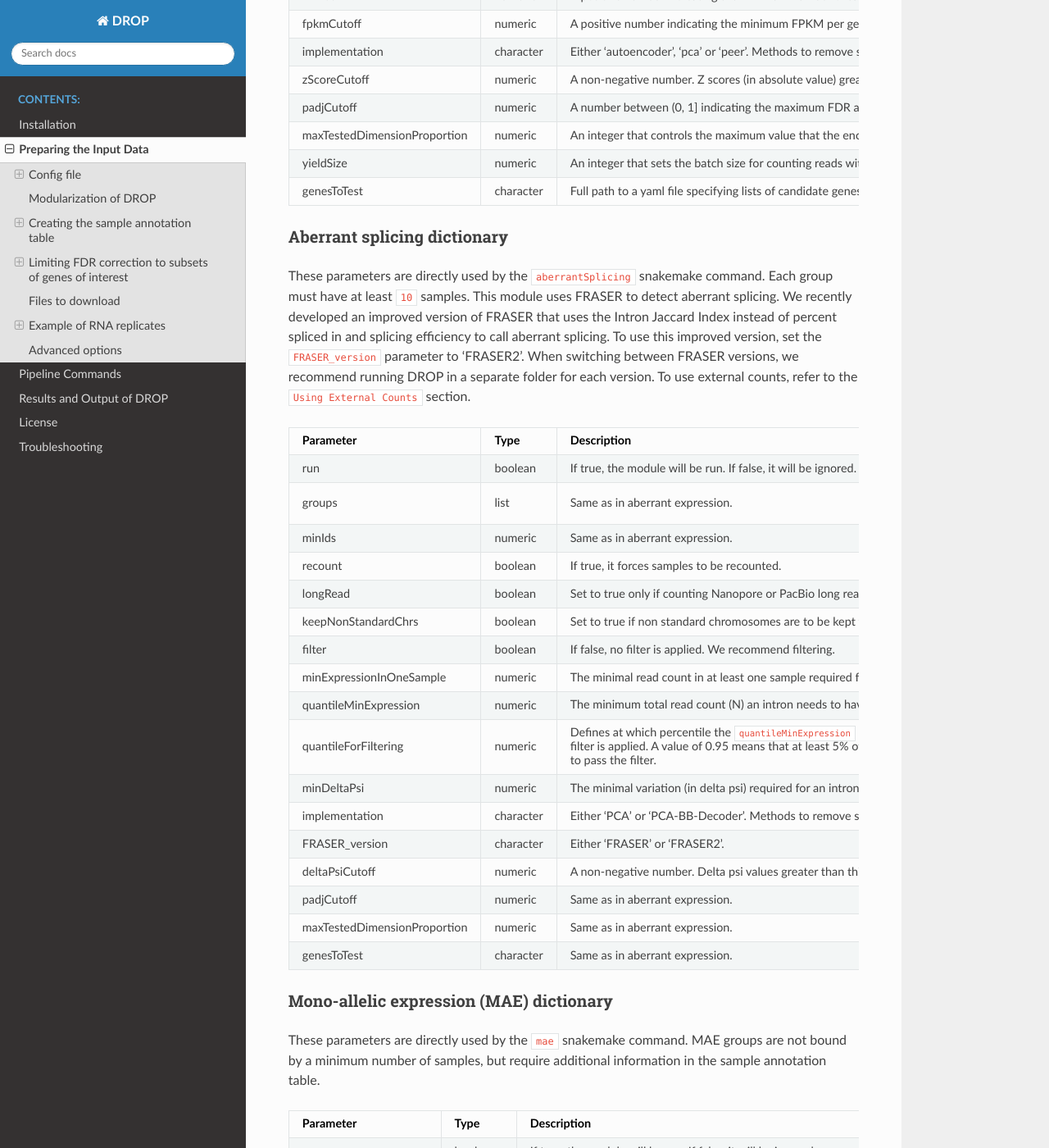
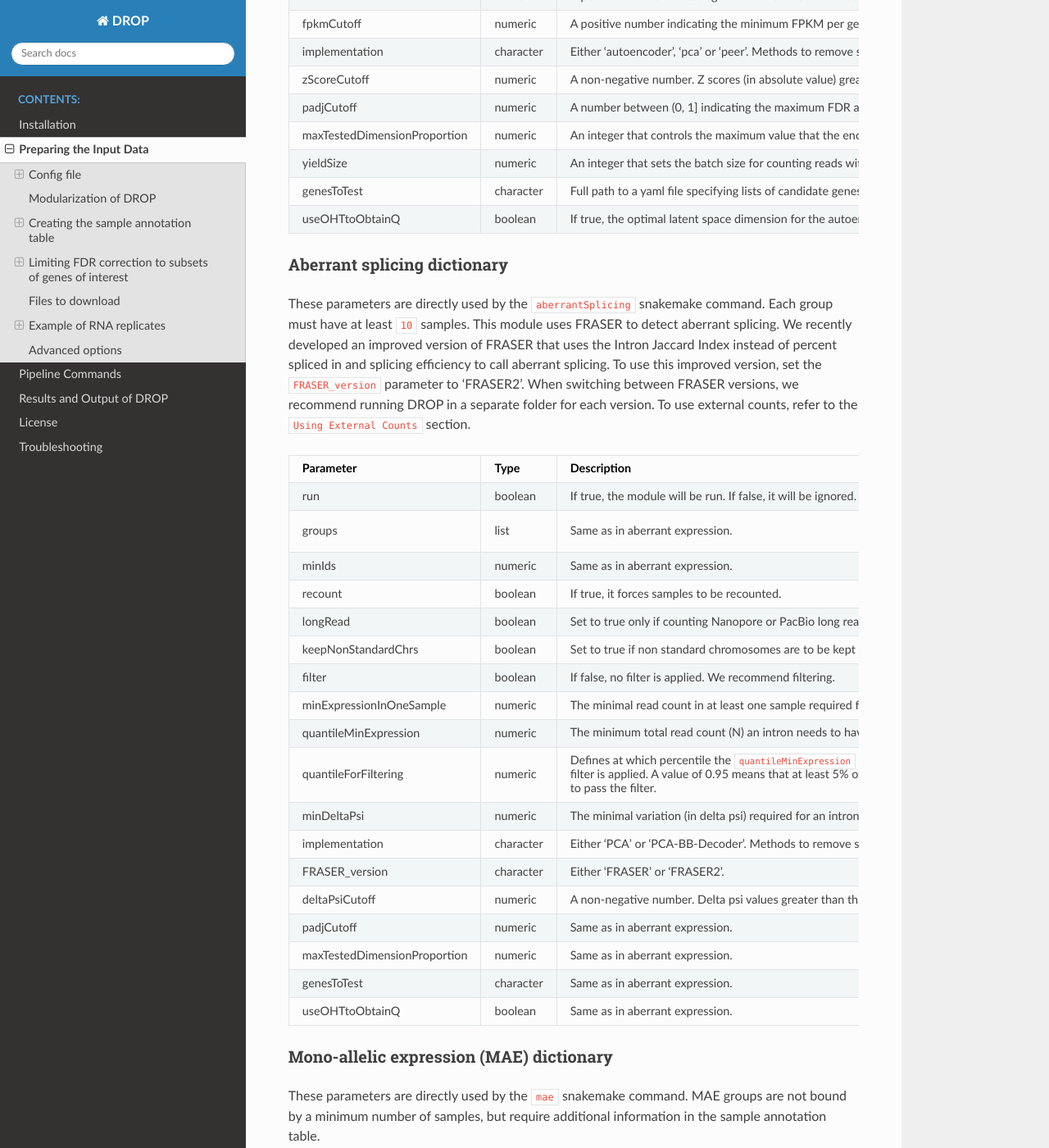
Before and after one commit to gagneurlab/drop, a Sphinx documentation site: the page built from docs/source/prepare.rst, in a window 1280 px wide and 1400 px high, scrolled down 2289 px. Shown: the whole window at 82% size. Built offline with Sphinx 7.4.7 and the Read the Docs theme 2.0.0, drawn with Linux system fonts in a browser that asks for light colours.

Commit message:
Update prepare.rst to include useOHTtoObtainQ

```diff
--- a/docs/source/prepare.rst
+++ b/docs/source/prepare.rst
@@ -107,6 +107,7 @@ padjCutoff                    numeric    A number between (0, 1] indicating the
 maxTestedDimensionProportion  numeric    An integer that controls the maximum value that the encoding dimension can take. Refer to `advanced-options`_.                                                           ``3``
 yieldSize                     numeric    An integer that sets the batch size for counting reads within a bam file. If memory issues persist lower the yieldSize.                                                  ``2000000``
 genesToTest                   character  Full path to a yaml file specifying lists of candidate genes per sample to test during FDR correction. See the documentation for details on the structure of this file.  ``/path/to/genes_to_test.yaml``
+useOHTtoObtainQ               boolean    If true, the optimal latent space dimension for the autoencoder will be determined by OHT. If false, a grid-search will be performed.                                    ``true``
 ============================  =========  =======================================================================================================================================================================  ======
 
 Aberrant splicing dictionary
@@ -138,6 +139,7 @@ deltaPsiCutoff                numeric    A non-negative number. Delta psi values
 padjCutoff                    numeric    Same as in aberrant expression.                                                                                                                                                                                        ``0.1``
 maxTestedDimensionProportion  numeric    Same as in aberrant expression.                                                                                                                                                                                        ``6``
 genesToTest                   character  Same as in aberrant expression.                                                                                                                                                                                        ``/path/to/genes_to_test.yaml``
+useOHTtoObtainQ               boolean    Same as in aberrant expression.                                                                                                                                                                                        ``true``
 ============================  =========  =====================================================================================================================================================================================================================  ======
 
 
```
